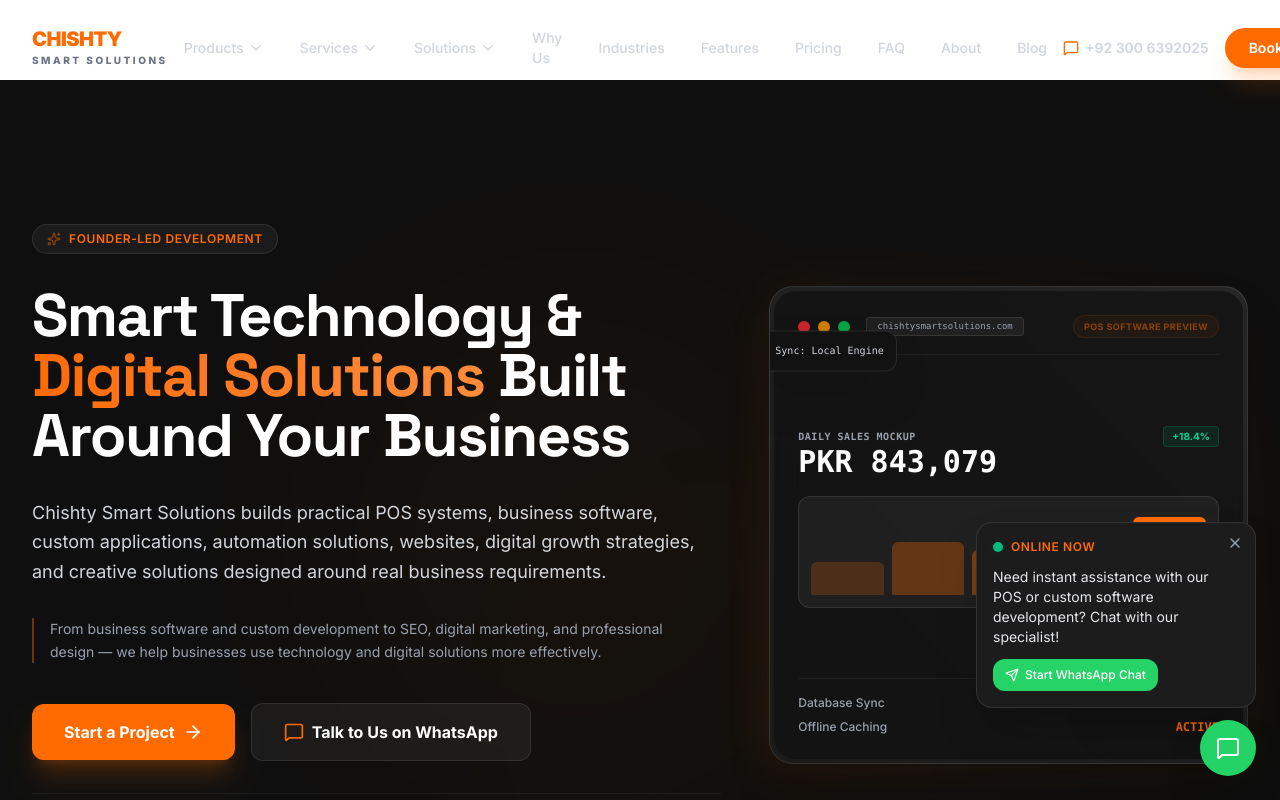
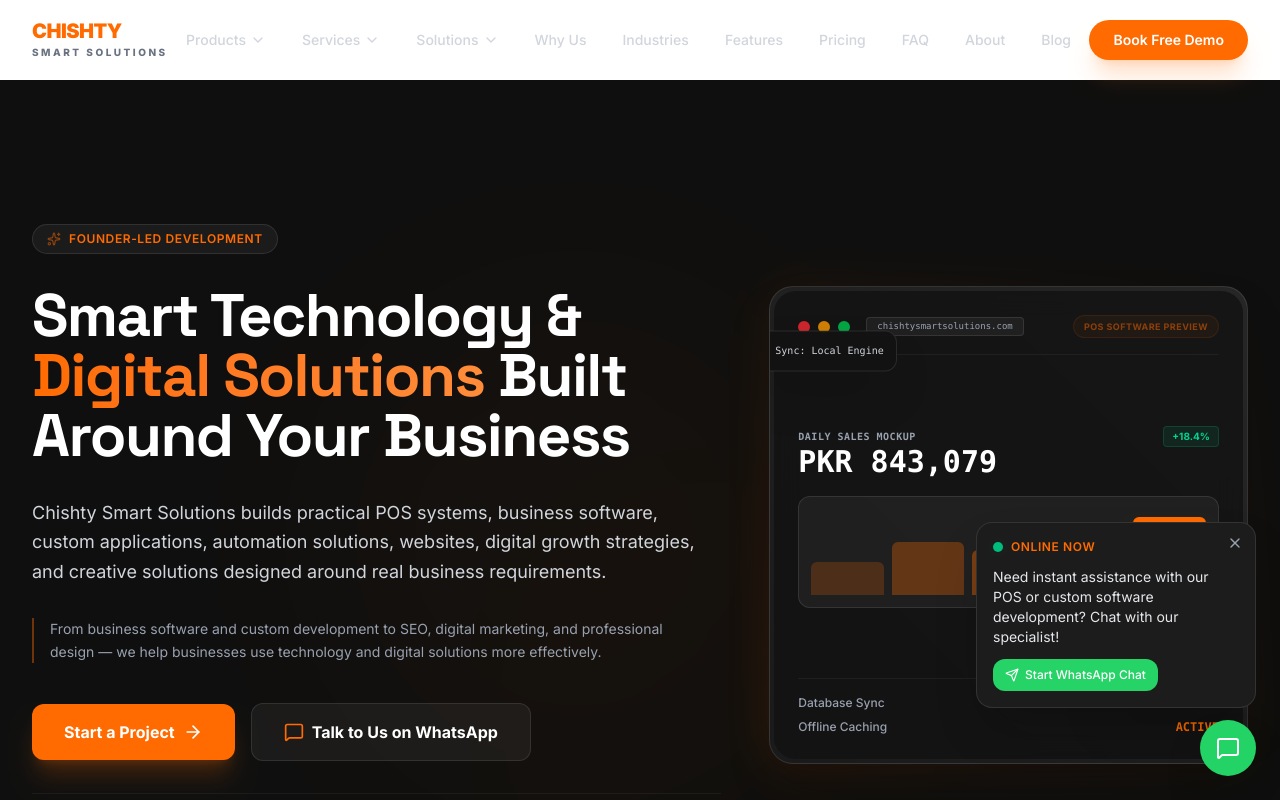
Before and after one commit to Hamad-Chishty/CSS, a Next.js app: page / in a window 1280 px wide. Shown: the top 800 px of the page. Built offline with nearby package versions, Linux system fonts and the light colour scheme.

Commit message:
style: adjust header navigation spacing and text
Refine desktop navigation layout by updating spacing and padding for better responsiveness across breakpoints, and adjust text color for improved readability on scrolled headers.

```diff
--- a/components/Header.tsx
+++ b/components/Header.tsx
@@ -118,7 +118,7 @@
           </Link>
 
           {/* Desktop Navigation */}
-          <nav className="hidden lg:flex items-center space-x-1" id="desktop-nav">
+          <nav className="hidden lg:flex items-center lg:space-x-0.5 xl:space-x-1" id="desktop-nav">
             {navItems.map((item) => (
               <div
                 key={item.label}
@@ -132,10 +132,10 @@
                     aria-haspopup="true"
                     aria-expanded={activeDropdown === item.label}
                     aria-controls={`dropdown-menu-${item.label.toLowerCase()}`}
-                    className={`flex items-center space-x-1 px-4 py-2 rounded-lg text-sm font-medium transition-colors focus-visible:ring-2 focus-visible:ring-[#FF6B00] focus-visible:ring-offset-2 focus-visible:outline-none ${
+                    className={`flex items-center space-x-1 lg:px-2.5 xl:px-4 py-2 rounded-lg text-sm font-medium transition-colors whitespace-nowrap focus-visible:ring-2 focus-visible:ring-[#FF6B00] focus-visible:ring-offset-2 focus-visible:outline-none ${
                       activeDropdown === item.label
                         ? (scrolled ? 'text-[#FF6B00] bg-gray-100' : 'text-[#FF6B00] bg-white/5')
-                        : (scrolled ? 'text-gray-600 hover:text-[#FF6B00] hover:bg-gray-100/50' : 'text-gray-300 hover:text-white hover:bg-white/5')
+                        : (scrolled ? 'text-gray-800 hover:text-[#FF6B00] hover:bg-gray-100/50' : 'text-gray-300 hover:text-white hover:bg-white/5')
                     }`}
                   >
                     <span>{item.label}</span>
@@ -147,10 +147,10 @@
                   <Link
                     id={`nav-link-${item.label.toLowerCase()}`}
                     href={item.href || '#'}
-                    className={`block px-4 py-2 rounded-lg text-sm font-medium transition-colors focus-visible:ring-2 focus-visible:ring-[#FF6B00] focus-visible:ring-offset-2 focus-visible:outline-none ${
+                    className={`block lg:px-2.5 xl:px-4 py-2 rounded-lg text-sm font-medium transition-colors whitespace-nowrap focus-visible:ring-2 focus-visible:ring-[#FF6B00] focus-visible:ring-offset-2 focus-visible:outline-none ${
                       pathname === item.href
                         ? (scrolled ? 'text-[#FF6B00] bg-gray-100' : 'text-[#FF6B00] bg-white/5')
-                        : (scrolled ? 'text-gray-600 hover:text-[#FF6B00] hover:bg-gray-100/50' : 'text-gray-300 hover:text-white hover:bg-white/5')
+                        : (scrolled ? 'text-gray-800 hover:text-[#FF6B00] hover:bg-gray-100/50' : 'text-gray-300 hover:text-white hover:bg-white/5')
                     }`}
                   >
                     {item.label}
@@ -212,19 +212,6 @@
 
           {/* Action CTAs */}
           <div className="hidden lg:flex items-center space-x-4 flex-shrink-0" id="desktop-ctas">
-            <a
-              id="header-wa-btn"
-              href="https://wa.me/923006392025"
-              target="_blank"
-              rel="noopener noreferrer"
-              aria-label="Contact us on WhatsApp at +92 300 6392025"
-              className={`flex items-center space-x-1.5 text-sm font-semibold transition-colors whitespace-nowrap flex-shrink-0 focus-visible:ring-2 focus-visible:ring-[#FF6B00] focus-visible:ring-offset-2 focus-visible:outline-none rounded-lg ${
-                scrolled ? 'text-gray-700 hover:text-[#FF6B00]' : 'text-gray-300 hover:text-[#FF6B00]'
-              }`}
-            >
-              <MessageSquare className="w-4 h-4 text-[#FF6B00] flex-shrink-0" />
-              <span className="whitespace-nowrap">+92 300 6392025</span>
-            </a>
             <Link
               id="header-demo-btn"
               href="/contact?demo=true"
```
